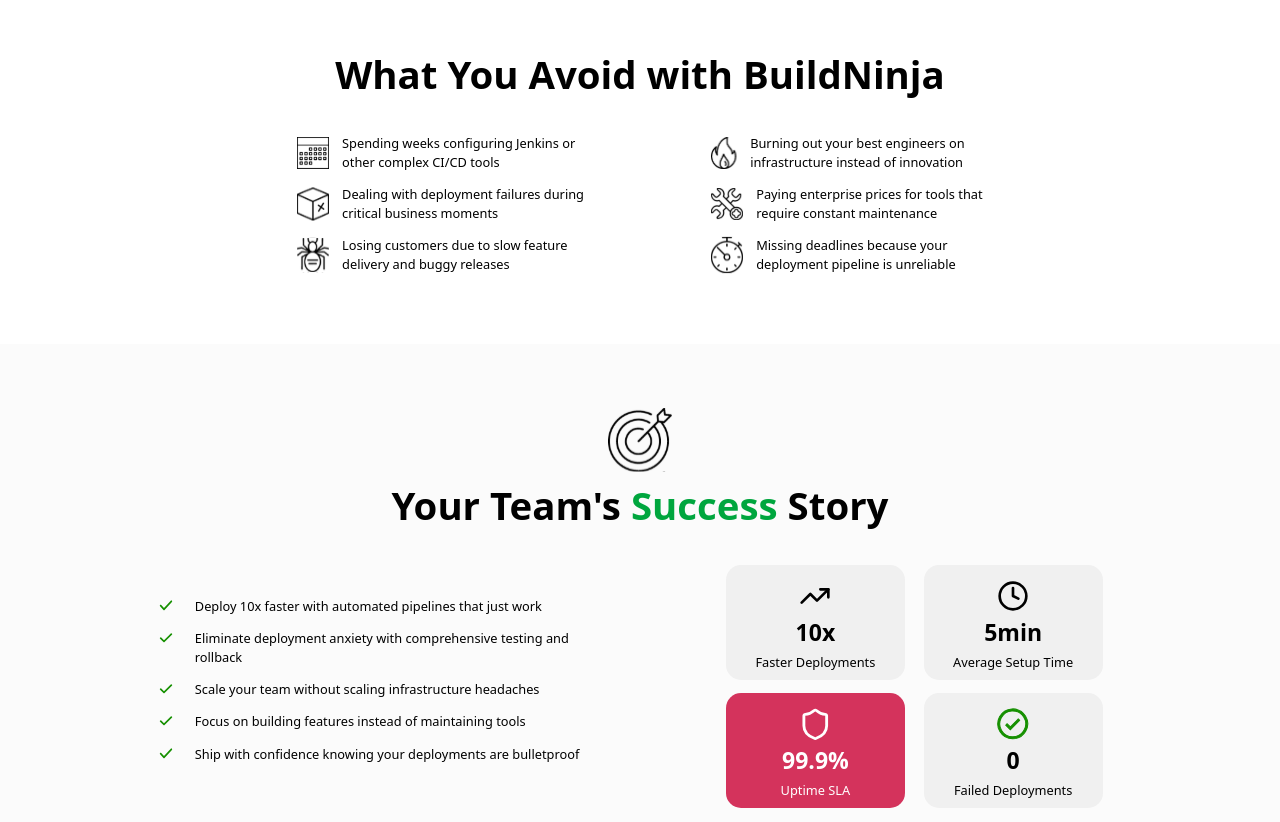
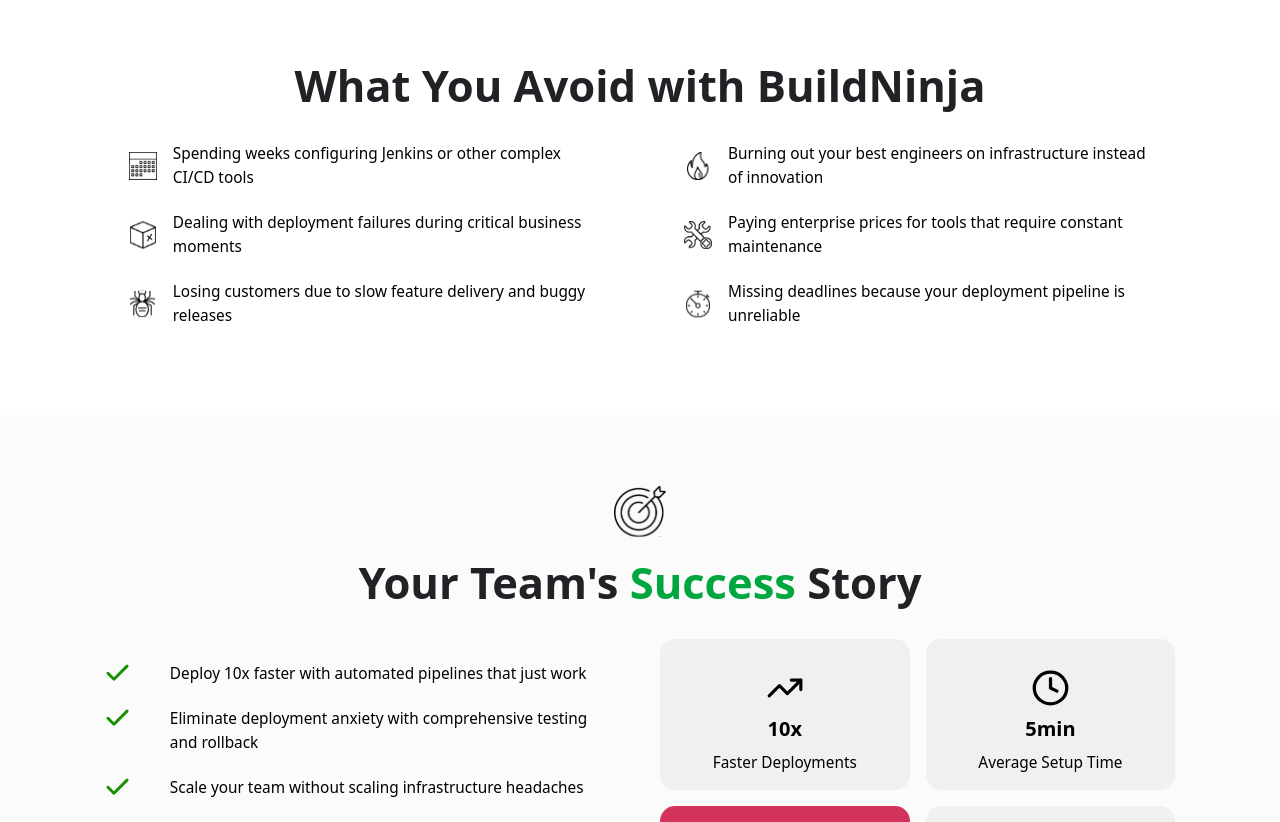
Before and after one commit to chiragbitoni/buildninja-website, a Next.js app: page / in a window 1280 px wide. Shown: the part 2160-2982 px from the top of the page. Built offline with nearby package versions, Linux system fonts and the light colour scheme.

Commit message:
Home-Fifth & Sixth

```diff
--- a/src/app/components/Home/Sections/Fifth/Fifth.css
+++ b/src/app/components/Home/Sections/Fifth/Fifth.css
@@ -1,11 +1,8 @@
+/* Mobile-first base */
 .fifthSection {
-  display: flex;
-  align-items: center;
-  justify-content: space-between;
-  width: 100vw;
-  max-width: 100%;
-  height: auto;
-  padding: 2vw 16vw 2vw 16vw;
+  display: block;
+  width: 100%;
+  padding: clamp(16px, 3vw, 40px) clamp(16px, 6vw, 128px);
   background: #FFFFFF;
   box-sizing: border-box;
   position: relative;
@@ -22,47 +19,81 @@
 }
 
 .fifthContent {
-  flex: 1 1 55%;
+  position: relative;
   z-index: 2;
+  max-width: 1200px;
+  margin: 0 auto;
 }
 
+/* Title */
 .fifthTitle {
-  font-size: 3.0vw;
+  font-size: clamp(24px, 3.4vw, 44px);
   font-weight: 600;
-  margin: 3vw 0 3vw 0;
+  margin: clamp(16px, 3vw, 32px) 0;
   text-align: center;
-  line-height: 1.1;
+  line-height: 1.15;
+  color: #202226;
 }
 
+/* Grid */
 .fifth-simple-grid {
   display: grid;
   grid-template-columns: 1fr;
-  gap: 1.2rem;
-  margin:2.4vw;
+  gap: clamp(16px, 3.5vw, 32px);
+  margin: clamp(12px, 2.4vw, 28px);
+  align-items: start;
 }
 
+/* Lists */
+.simple-list {
+  list-style-type: none;
+  padding-left: 0;
+  margin: 0;
+  font-size: inherit; /* use item rule below */
+}
+
+.simple-list li + li {
+  margin-top: clamp(8px, 1.6vw, 14px);
+}
+
+/* List item row: icon + text */
+.fifth-simple-box-text {
+  display: flex;
+  align-items: center;
+  gap: clamp(8px, 1.6vw, 16px);
+  font-size: clamp(14px, 1.2vw, 18px);
+  line-height: 1.6;
+  text-align: left;
+  margin: 0 clamp(12px, 2.4vw, 24px) clamp(12px, 2vw, 20px) clamp(12px, 2.4vw, 24px);
+}
+
+/* Icon sizing inside list items */
+.fifth-simple-box-text img {
+  width: clamp(18px, 2.8vw, 28px);
+  height: clamp(18px, 2.8vw, 28px);
+  object-fit: contain;
+  flex: 0 0 auto;
+}
+
+/* Breakpoints: mobile-first */
 @media (min-width: 768px) {
   .fifth-simple-grid {
     grid-template-columns: repeat(2, 1fr);
+    gap: clamp(18px, 3.5vw, 40px);
+  }
+  .fifthContent {
+    max-width: 1100px;
   }
 }
 
-.fifth-simple-box-text{
-  display: flex;
-   gap: 1vw;;
-  font-size: 1vw;
-  align-items: center;
-  line-height: 1.5;
-  text-align: left;
-  margin: 0 1.7vw 1vw 1.7vw;
+@media (min-width: 1024px) {
+  .fifthContent {
+    max-width: 1200px;
+  }
 }
 
-.simple-list {
-  list-style-type: none;
-  padding-left: 2.5rem;
-  font-size: 1vw;
+@media (min-width: 1280px) {
+  .fifthContent {
+    max-width: 1280px;
+  }
 }
-
-.simple-list li + li {
-  margin-top: 0.5rem;
-}
--- a/src/app/components/Home/Sections/Fifth/Fifth.jsx
+++ b/src/app/components/Home/Sections/Fifth/Fifth.jsx
@@ -22,7 +22,13 @@
                     <ul className="simple-list">
                         {fifthSectionText.list2.map((item, index) => (
                             <li key={index} className="fifth-simple-box-text">
-                                <img src={`${paths.root}${item.icon}`} alt="" />
+                                <Image
+                                    src={`${paths.root}${item.icon}`}
+                                    alt=""
+                                    width={24}
+                                    height={24}
+                                    sizes="(max-width: 640px) 20px, 24px"
+                                />
                                 {item.description}
                             </li>
                         ))}
--- a/src/app/components/Home/Sections/Sixth/Sixth.css
+++ b/src/app/components/Home/Sections/Sixth/Sixth.css
@@ -1,11 +1,8 @@
+/* Mobile-first base */
 .sixthSection {
-    display: flex;
-    align-items: center;
-    justify-content: space-between;
-    width: 100vw;
-    max-width: 100%;
-    height: auto;
-    padding: 2vw 10vw 4vw 10vw;
+  display: block;
+  width: 100%;
+  padding: clamp(16px, 3vw, 40px) clamp(16px, 6vw, 120px) clamp(24px, 4vw, 64px);
   background: #FBFBFB;
   box-sizing: border-box;
   position: relative;
@@ -22,117 +19,160 @@
 }
 
 .sixthContent {
-    flex: 1 1 55%;
+  position: relative;
   z-index: 2;
+  max-width: 1200px;
+  margin: 0 auto;
 }
 
-.sixthTitle {
-    font-size: 3.0vw;
-    font-weight: 600;
-    margin: 1vw 0 3vw 0;
-    text-align: center;
-    line-height: 1.1;
+/* Icon row */
+.iconContainer {
+  display: grid;
+  place-items: center;
+  margin: clamp(12px, 3vw, 32px) 0 0 0;
 }
 
-.iconContainer {
-    margin: 3vw 0 0 0;
+/* If you want to size the target icon explicitly */
+.iconsClass {
+  width: clamp(28px, 4vw, 56px);
+  height: clamp(28px, 4vw, 56px);
+}
+
+/* Title */
+.sixthTitle {
+  font-size: clamp(24px, 3.4vw, 44px);
+  font-weight: 600;
+  margin: clamp(12px, 2vw, 20px) 0 clamp(16px, 3vw, 32px) 0;
+  text-align: center;
+  line-height: 1.15;
+  color: #202226;
+}
+
+/* Main grid */
+.sixth-simple-grid {
+  display: grid;
+  grid-template-columns: 1fr;
+  gap: clamp(16px, 3.5vw, 32px);
+  margin: clamp(12px, 2.4vw, 28px);
+}
+
+/* Box wrapper */
+.sixth-simple-box {
+  align-content: center;
+}
+
+/* List area */
+.sixth-simple-list {
+  list-style: none;
+  font-size: inherit;
+  padding: 0;
+  margin: 0;
+}
+
+.sixthListContainer {
+  display: flex;
+  align-items: flex-start;
+  gap: clamp(8px, 1.6vw, 16px);
+}
+
+.sixth-simple-list li + li {
+  margin-top: clamp(8px, 1.6vw, 14px);
+}
+
+.sixth-simple-box-text {
+  font-size: clamp(14px, 1.2vw, 18px);
+  line-height: 1.6;
+  text-align: left;
+  margin: 0 clamp(12px, 2.4vw, 24px) clamp(12px, 2vw, 20px);
+}
+
+/* Tick icon */
+.sixthTickIcon {
+  height: clamp(14px, 1.4vw, 18px);
+  width: auto;
+  flex: 0 0 auto;
+  margin-top: 2px;
+}
+
+/* Smaller feature cards grid */
+.smaller-box-container {
+  display: grid;
+  width: 100%;
+  row-gap: clamp(10px, 2vw, 16px);
+  column-gap: clamp(10px, 2vw, 16px);
+  grid-template-columns: 1fr;
+  margin: 0 auto;
+}
+
+/* Individual small card */
+.small-box {
+  background-color: #f0f0f0;
+  border-radius: 15px;
+  text-align: center;
+  min-height: clamp(88px, 12vw, 140px);
+  padding: clamp(12px, 2vw, 16px);
+}
+
+/* Icon inside small card */
+.sixth-simple-box-icon {
+  display: block;
+  margin-left: auto;
+  margin-right: auto;
+  margin-top: clamp(8px, 1.6vw, 14px);
+  margin-bottom: clamp(6px, 1.2vw, 10px);
+  width: clamp(24px, 3vw, 40px);
+  height: clamp(24px, 3vw, 40px);
+}
+
+/* Small card heading and text */
+.sixth-simple-box-heading {
+  font-size: clamp(16px, 1.6vw, 20px);
+  font-weight: 700;
+  text-align: center;
+  line-height: 1.2;
+}
+
+.sixth-simple-small-box-text {
+  text-align: center;
+  font-size: clamp(13px, 1.2vw, 16px);
+  margin: clamp(6px, 1.2vw, 10px) 0 0 0;
+}
+
+/* Emphasis card (3rd) */
+.sixth-simple-box .smaller-box-container .small-box:nth-child(3) {
+  background-color: #D4335C;
+  color: white;
+}
+
+.sixth-simple-box:nth-child(2) {
+  display: grid;
   justify-items: center;
 }
 
-.sixth-simple-grid {
-    display: grid;
-    grid-template-columns: 1fr;
-    gap: 2rem;
-    margin: 2.4vw;
+@media (min-width: 480px) {
+  .smaller-box-container {
+    grid-template-columns: repeat(2, 1fr);
+  }
 }
 
 @media (min-width: 768px) {
   .sixth-simple-grid {
     grid-template-columns: repeat(2, 1fr);
+    gap: clamp(18px, 3.5vw, 40px);
+  }
+  .sixthContent {
+    max-width: 1100px;
   }
 }
 
-.sixth-simple-box {
-    align-content: center;
+@media (min-width: 1024px) {
+  .sixthContent {
+    max-width: 1200px;
+  }
 }
 
-.sixth-simple-box-text {
-    font-size: 1vw;
-    line-height: 1.5;
-    text-align: left;
-    margin: 0 1.7vw 1vw 1.7vw;
+@media (min-width: 1280px) {
+  .sixthContent {
+    max-width: 1280px;
   }
-
-.sixthListContainer{
-    align-items: baseline;
-    display: flex;
 }
-
-.sixthTickIcon{
-    height:0.8vw;
-}
-
-.sixth-simple-list {
-    list-style: none;
-    font-size: 1vw;
-}
-
-.sixth-simple-list li+li {
-    margin-top: 0.5rem;
-}
-
-.smaller-box-container {
-    display: grid;
-    height: 100%;
-    width: 85%;
-    row-gap: 1vw;
-    column-gap: 0vw;
-    grid-template-columns: repeat(2, 1fr);
-}
-
-.small-box {
-    background-color: #f0f0f0;
-    border-radius: 15px;
-    text-align: center;
-    height: 9vw;
-    width: 14vw;
-}
-
-.sixth-simple-box-icon {
-    display: block;
-    margin-left: auto;
-    margin-right: auto;
-    margin-top: 1.2vw;
-    margin-bottom: 0.6vw;
-    width: 2.5vw;
-    height: 2.5vw;
-}
-
-.sixth-simple-box-heading {
-    font-size: 1.8vw;
-    font-weight: 700;
-    text-align: center;
-    line-height: 1.1;
-}
-
-.sixth-simple-small-box-text {
-    text-align: center;
-    font-size: 1vw;
-    ;
-    margin: 0.6vw 0 0 0;
-}
-
-.sixth-simple-box .smaller-box-container .small-box:nth-child(3) {
-    background-color: #D4335C;
-    color:white;
-
-}
-
-.sixth-simple-box .smaller-box-container .small-box:nth-child(3) {
-    background-color: #D4335C;
-    color:white;
-}
-
-.sixth-simple-box:nth-child(2){
-    justify-items: right;
-}
```
Lines whose indentation alone changed are shown as unchanged.
